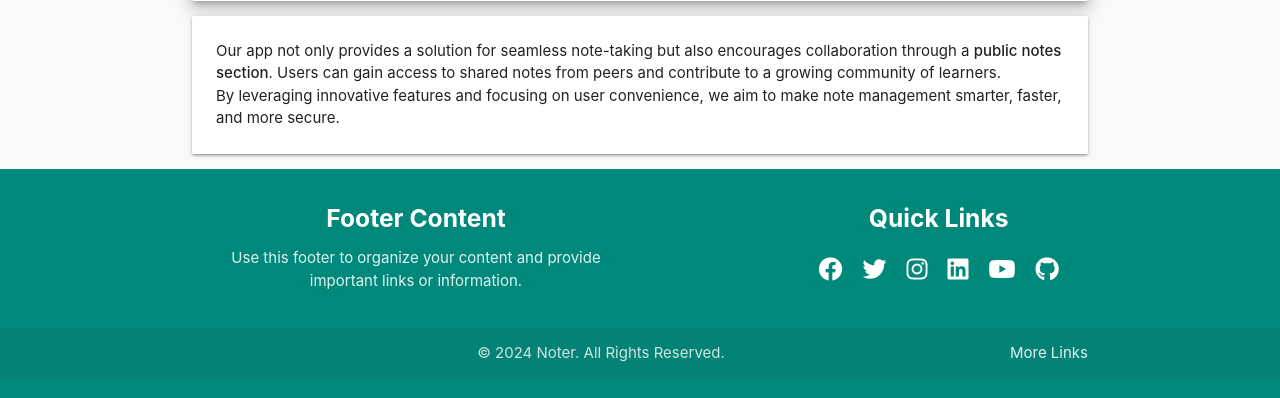
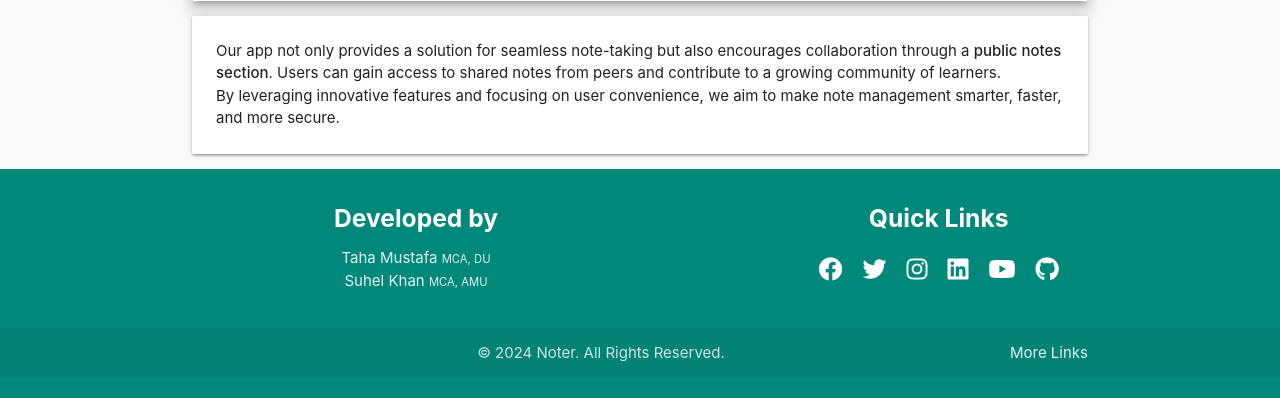
Before and after one commit to SuhelKhanCA/Noter, a PHP site: page /index.php in a window 1280 px wide. Shown: the part 769-1167 px from the top of the page. Run offline with PHP 8.4, Linux system fonts and the light colour scheme.

Commit message:
add complete footer for website

```diff
--- a/footer.php
+++ b/footer.php
@@ -70,9 +70,10 @@
             <div class="row">
                 <!-- Footer Content -->
                 <div class="col l6 s12">
-                    <h5 class="white-text">Footer Content</h5>
+                    <h5 class="white-text">Developed by</h5>
                     <p class="grey-text text-lighten-4">
-                        Use this footer to organize your content and provide important links or information.
+                        Taha Mustafa <small>MCA, DU</small> <br>
+                        Suhel Khan <small>MCA, AMU</small> <br>
                     </p>
                 </div>
 
@@ -80,12 +81,12 @@
                 <div class="col l4 offset-l2 s12">
                     <h5 class="white-text">Quick Links</h5>
                     <ul class="social-icons">
-                        <a href="#" target="_blank"><i class="fab fa-facebook"></i></a>
-                        <a href="#" target="_blank"><i class="fab fa-twitter"></i></a>
-                        <a href="#" target="_blank"><i class="fab fa-instagram"></i></a>
-                        <a href="#" target="_blank"><i class="fab fa-linkedin"></i></a>
-                        <a href="#" target="_blank"><i class="fab fa-youtube"></i></a>
-                        <a href="#" target="_blank"><i class="fab fa-github"></i></a>
+                        <a href="https://www.facebook.com/suhelkhanalig" target="_blank"><i class="fab fa-facebook"></i></a>
+                        <a href="https://x.com/suhelkhanalig" target="_blank"><i class="fab fa-twitter"></i></a>
+                        <a href="https://www.instagram.com/suhel_khan_alig/" target="_blank"><i class="fab fa-instagram"></i></a>
+                        <a href="https://www.linkedin.com/in/suhelkhanska/" target="_blank"><i class="fab fa-linkedin"></i></a>
+                        <a href="https://www.youtube.com/@skalearners" target="_blank"><i class="fab fa-youtube"></i></a>
+                        <a href="https://github.com/SuhelKhanCA/" target="_blank"><i class="fab fa-github"></i></a>
                     </ul>
                 </div>
             </div>
@@ -94,7 +95,7 @@
         <div class="footer-copyright">
             <div class="container">
                 © 2024 Noter. All Rights Reserved.
-                <a class="grey-text text-lighten-4 right" href="#!">More Links</a>
+                <a class="grey-text text-lighten-4 right" href="https://suhelkhanca.github.io/Portfolio/" target="_blank">More Links</a>
             </div>
         </div>
     </footer>
```
